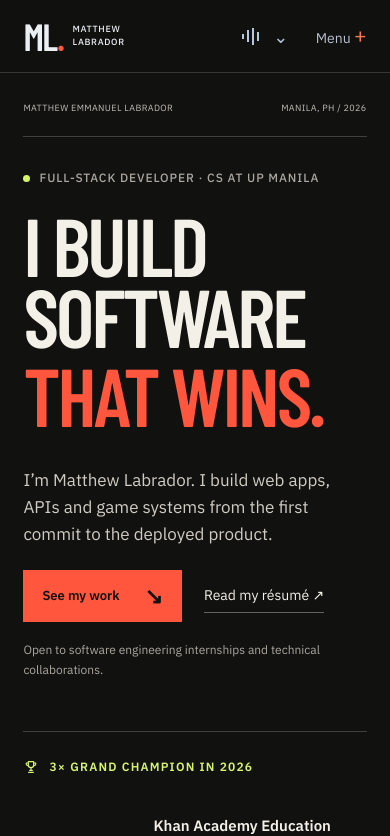
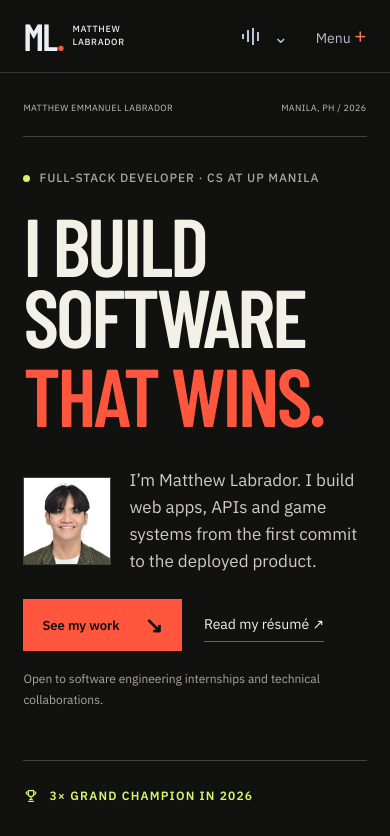
Before and after one commit to M4tyu633/portfolio, a Next.js app: page / in a window 390 px wide. Shown: the top 836 px of the page. Built offline with nearby package versions, Linux system fonts and the light colour scheme.

Commit message:
Portrait in the homepage hero

```diff
--- a/src/app/css/calm.css
+++ b/src/app/css/calm.css
@@ -445,3 +445,38 @@ main.receipts-page header h1 {
     font-size: clamp(72px, 21vw, 104px);
   }
 }
+.hero2-side {
+  display: grid;
+  grid-template-columns: minmax(0, 1fr);
+}
+.hero2-portrait {
+  width: min(100%, 320px);
+  aspect-ratio: 1;
+  margin-bottom: 28px;
+  overflow: hidden;
+  background: #1b1c18;
+  border: 1px solid #f3f0e72b;
+}
+.hero2-portrait img {
+  width: 100%;
+  height: 100%;
+  object-fit: cover;
+}
+@media (max-width: 900px) {
+  .hero2-side {
+    grid-template-columns: 88px minmax(0, 1fr);
+    column-gap: 18px;
+    align-items: center;
+  }
+  .hero2-portrait {
+    width: 88px;
+    margin: 0;
+  }
+  .hero2-side > .studio-actions,
+  .hero2-side > .studio-hiring-note {
+    grid-column: 1 / -1;
+  }
+  .hero2-side > .studio-actions {
+    margin-top: 24px;
+  }
+}
--- a/src/app/page.tsx
+++ b/src/app/page.tsx
@@ -83,6 +83,16 @@ export default function Home() {
               </h1>
             </div>
             <div className="hero2-side">
+              <figure className="hero2-portrait">
+                <Image
+                  src="/images/profile.jpg"
+                  alt="Matthew Labrador"
+                  width={1200}
+                  height={1200}
+                  sizes="(max-width: 900px) 96px, 320px"
+                  priority
+                />
+              </figure>
               <p className="hero2-intro">
                 I’m Matthew Labrador. I build web apps, APIs and game systems
                 from the first commit to the deployed product.
```
Also changed, not shown: 1 other file (tests, documents, lock files or other folders).
